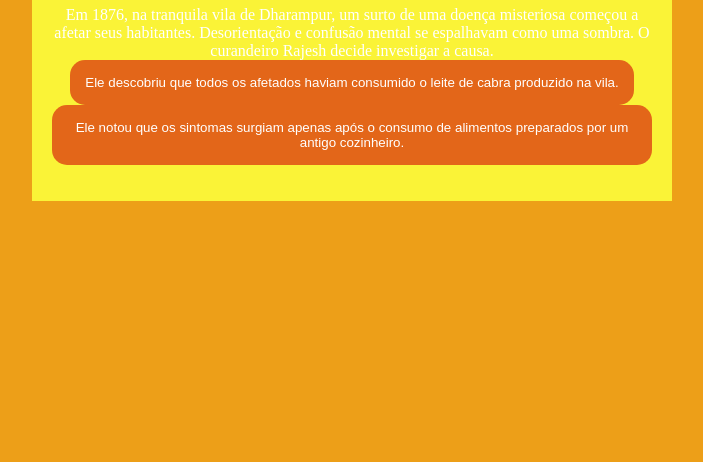
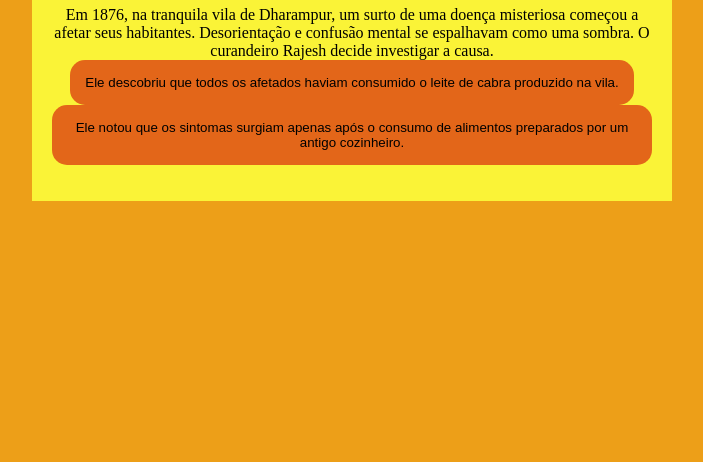
Before and after one commit to NomeDeUsuario1/historia-ia-escolhas, a plain HTML site: page index.html in a window 1280 px wide. Shown: the part 354-816 px from the top of the page, without its empty margins (288-991 px from the left). Drawn offline with Linux system fonts and the light colour scheme.

Commit message:
Update style.css

```diff
--- a/style.css
+++ b/style.css
@@ -2,8 +2,8 @@
     --cor-fundo:#ed9f18;
     --cor-principal:#faf337;
     --cor-secundaria:#e36619;
-    --cor-destaque:#000000;
-    --cor-texto:#ffffff;
+    --cor-destaque:#ff0000;
+    --cor-texto:#000000;
 
 }
 
```
